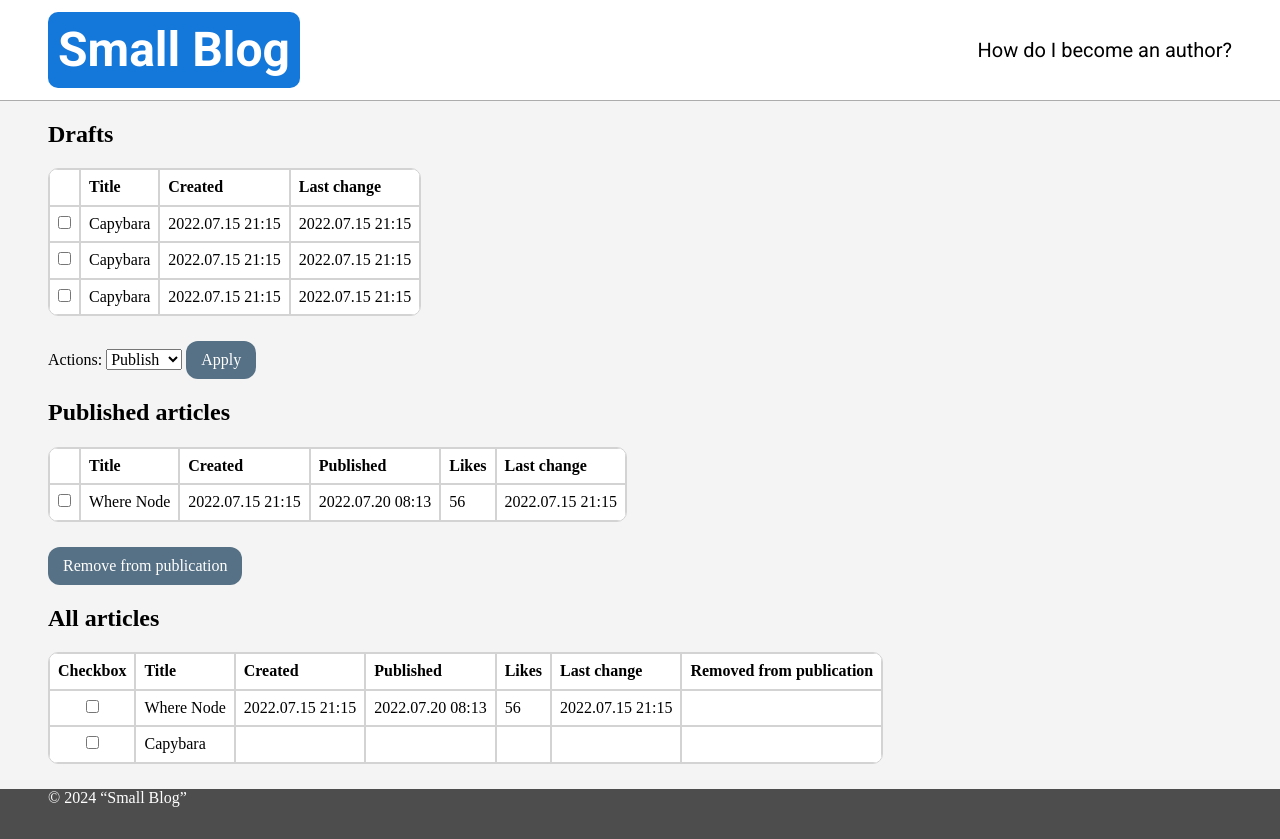
After one commit to roboeggs/microblog, a Node server app: page /users/home-page in a window 1280 px wide. The commit adds this page. Run offline with Node 20, Linux system fonts and the light colour scheme; some libraries are stand-ins or nearby versions.

Commit message:
feat: create a page with the output of all the author's articles

```diff
--- a/index.js
+++ b/index.js
@@ -10,13 +10,13 @@ const port = 3000;
 var bodyParser = require("body-parser");
 app.use(bodyParser.urlencoded({ extended: true }));
 app.set('view engine', 'ejs'); // set the app to use ejs for rendering
+app.set('views', __dirname + '/views'); // set the location of the views directory
 app.use(express.static(__dirname + '/public')); // set location of static files
 
 // Set up SQLite
-// Items in the global namespace are accessible throught out the node application
 const sqlite3 = require('sqlite3').verbose();
-global.db = new sqlite3.Database('./database.db',function(err){
-    if(err){
+global.db = new sqlite3.Database('./database.db', function(err) {
+    if (err) {
         console.error(err);
         process.exit(1); // bail out we can't connect to the DB
     } else {
@@ -25,17 +25,22 @@ global.db = new sqlite3.Database('./database.db',function(err){
     }
 });
 
+// Middleware to set default layout
+app.use((req, res, next) => {
+    res.locals.layout = 'layout'; // set the default layout for all views
+    next();
+});
+
 // Handle requests to the home page
 app.get('/', (req, res) => {
-    res.send('Hello World!')
+    res.render('home-page', { layout: res.locals.layout });
 });
 
 // Add all the route handlers in usersRoutes to the app under the path /users
 const usersRoutes = require('./routes/users');
 app.use('/users', usersRoutes);
 
-
 // Make the web application listen for HTTP requests
 app.listen(port, () => {
     console.log(`Example app listening on port ${port}`)
-})
+});
--- a/public/main.css
+++ b/public/main.css
@@ -34,6 +34,7 @@
     padding: 10px;
 }
 
+
 .header__link{
     text-decoration: none;
     color: #000;
@@ -63,3 +64,45 @@
     padding: 0 48px;
     flex: 0 0 auto;
 }
+
+.content__table {
+    /* width: 100%; */
+    border-collapse: separate;
+    border-spacing: 0;
+    background-color: white;
+    border-radius: 10px;
+    border: 1px solid #d3d3d3;
+
+    overflow: hidden;
+
+    margin-bottom: 25px;
+}
+
+.content__table th, .content__table td {
+    border: 1px solid #d3d3d3;
+    padding: 8px;
+}
+
+.content__table th {
+    /* background-color: #f2f2f2; */
+    text-align: left;
+}
+
+.content__table td:first-child {
+    text-align: center;
+    vertical-align: middle;
+}
+
+
+.registerbtn{
+    background-color: #567185; /* Green */
+    border: none;
+    color: white;
+    padding: 10px 15px;
+    text-align: center;
+    text-decoration: none;
+    display: inline-block;
+    font-size: 16px;
+    border-radius: 12px;
+    cursor: pointer;
+}
--- a/routes/users.js
+++ b/routes/users.js
@@ -34,23 +34,30 @@ router.get("/list-users", (req, res, next) => {
  * @desc Displays a page with a form for creating a user record
  */
 router.get("/add-user", (req, res) => {
-    res.render("add-user.ejs");
+    res.render(res.locals.layout, { content: 'add-user' });
+});
+
+router.get("/home-page", (req, res) => {
+    res.render(res.locals.layout, { content: 'home-page' });
+    // res.render("home-page.ejs")
 });
 
 /**
  * @desc Add a new user to the database based on data from the submitted form
  */
 router.post("/add-user", (req, res, next) => {
+    // Get the form data
+    const { first_name, last_name, email, psw, psw_repeat } = req.body;
+
+    // Check if passwords match
+    if (psw !== psw_repeat) {
+        res.status(400).send({ error: "Passwords do not match" });
+        return;
+    }
+
     // Define the query
     const query = "INSERT INTO users (first_name, last_name, email, password) VALUES(?, ?, ?, ?);"
-
-    // Get the form data
-    const { first_name, last_name, email, psw } = req.body;
-
-    // Validate the form data here before inserting into the database
-
     const query_parameters = [first_name, last_name, email, psw]
-    console.log(query_parameters);
 
     // Execute the query and send a confirmation message
     global.db.run(query, query_parameters,
@@ -60,8 +67,8 @@ router.post("/add-user", (req, res, next) => {
                 res.status(400).send({ error: err.message }); // Send error message as a response from the server
                 return;
             }
-            // If everything went well, send the new user's ID as a response from the server
-            res.status(201).send({ user_id: this.lastID });
+             // If everything went well, redirect the user to another page
+            res.redirect('/users/list-users');
         }
     );
 });
--- /dev/null
+++ b/views/home-page.ejs
@@ -0,0 +1,99 @@
+<h2>Drafts</h2>
+<table class="content__table">
+    <thead>
+        <tr>
+            <th></th>
+            <th>Title</th>
+            <th>Created</th>
+            <th>Last change</th>
+        </tr>
+    </thead>
+    <tbody>
+        <tr>
+            <td><input type="checkbox" id="capybara" name="capybara"></td>
+            <td><label for="capybara">Capybara</label></td>
+            <td>2022.07.15 21:15</td>
+            <td>2022.07.15 21:15</td>
+        </tr>
+        <tr>
+            <td><input type="checkbox" id="capybara" name="capybara"></td>
+            <td><label for="capybara">Capybara</label></td>
+            <td>2022.07.15 21:15</td>
+            <td>2022.07.15 21:15</td>
+        </tr>
+        <tr>
+            <td><input type="checkbox" id="capybara" name="capybara"></td>
+            <td><label for="capybara">Capybara</label></td>
+            <td>2022.07.15 21:15</td>
+            <td>2022.07.15 21:15</td>
+        </tr>
+        <!-- Add more rows as needed -->
+    </tbody>
+</table>
+<label for="action">Actions:</label>
+
+<select id="action">
+    <option value="pub">Publish</option>
+    <option value="del">Remove</option>
+</select>
+<button type="submit" class="registerbtn">Apply</button>
+<h2>Published articles</h2>
+<table class="content__table">
+    <thead>
+        <tr>
+            <th></th>
+            <th>Title</th>
+            <th>Created</th>
+            <th>Published</th>
+            <th>Likes</th>
+            <th>Last change</th>
+        </tr>
+    </thead>
+    <tbody>
+        <tr>
+            <td><input type="checkbox" id="where_node" name="where_node"></td>
+            <td><label for="where_node">Where Node</label></td>
+            <td>2022.07.15 21:15</td>
+            <td>2022.07.20 08:13</td>
+            <td>56</td>
+            <td>2022.07.15 21:15</td>
+        </tr>
+        <!-- Add more rows as needed -->
+    </tbody>
+</table>
+<button type="submit" class="registerbtn">Remove from publication</button>
+<h2>All articles</h2>
+
+<table class="content__table">
+    <thead>
+        <tr>
+            <th>Checkbox</th>
+            <th>Title</th>
+            <th>Created</th>
+            <th>Published</th>
+            <th>Likes</th>
+            <th>Last change</th>
+            <th>Removed from publication</th>
+        </tr>
+    </thead>
+    <tbody>
+        <tr>
+            <td><input type="checkbox" id="where_node" name="where_node"></td>
+            <td><label for="where_node">Where Node</label></td>
+            <td>2022.07.15 21:15</td>
+            <td>2022.07.20 08:13</td>
+            <td>56</td>
+            <td>2022.07.15 21:15</td>
+            <td></td>
+        </tr>
+        <tr>
+            <td><input type="checkbox" id="capybara" name="capybara"></td>
+            <td><label for="capybara">Capybara</label></td>
+            <td></td>
+            <td></td>
+            <td></td>
+            <td></td>
+            <td></td>
+        </tr>
+    </tbody>
+</table>
--- /dev/null
+++ b/views/layout.ejs
@@ -0,0 +1,30 @@
+<!DOCTYPE html>
+<html lang="en">
+<head>
+    <meta charset="UTF-8">
+    <meta name="viewport" content="width=device-width, initial-scale=1.0">
+    <link rel="stylesheet"  type="text/css" href="/main.css" />
+    <link rel="stylesheet"  type="text/css" href="/normalize.css" />
+
+    <link rel="preconnect" href="https://fonts.googleapis.com">
+    <link rel="preconnect" href="https://fonts.gstatic.com" crossorigin>
+    <link href="https://fonts.googleapis.com/css2?family=Roboto:ital,wght@0,100;0,300;0,400;0,500;0,700;0,900;1,100;1,300;1,400;1,500;1,700;1,900&display=swap" rel="stylesheet">
+    <title>Add User</title>
+</head>
+<body class="page">
+    <div class="page__container">
+
+        <header class="header">
+            <h2 class="header__title">Small Blog</h2>
+            <a class="header__link" href="#" target="_self">How do I become an author?</a>
+        </header>
+        <main class="content">
+             <!-- This is where unique content will be inserted -->
+             <%- include(content) %>
+        </main>
+        <footer class="footer">
+            <span>© 2024 “Small Blog”</span>
+        </footer>
+    </div>
+</body>
+</html>
```
Also changed, not shown: db_schema.sql (+18 -0 lines), package.json (+4 -4 lines), views/add-user.ejs (+2 -31 lines), 1 other file.
